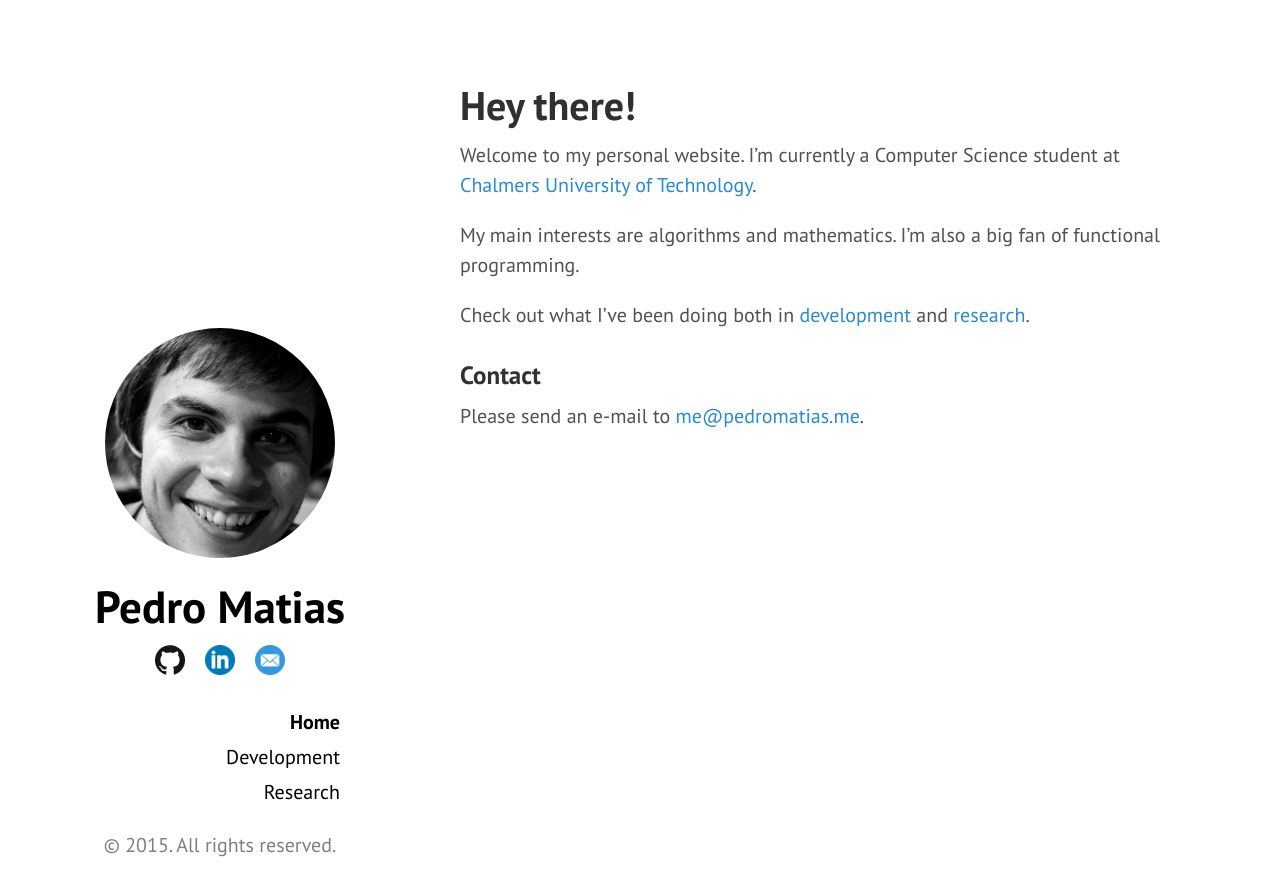
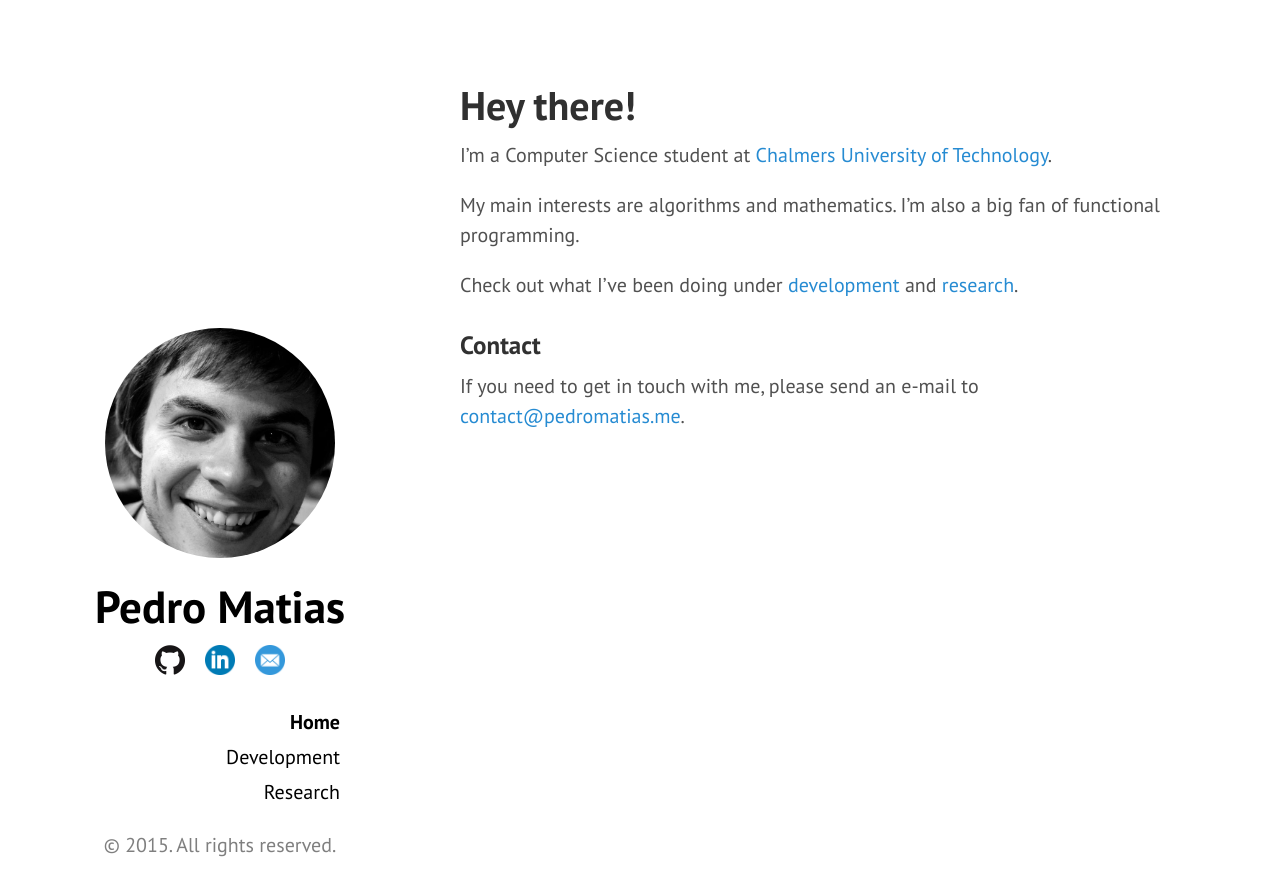
Before and after one commit to zydeon/zydeon.github.io, a Jekyll site: the page built from index.md, in a window 1280 px wide. Shown: the top 896 px of the page. Built offline with Jekyll 4.4.1, drawn with Linux system fonts in a browser that asks for light colours; nearby versions of some CDN libraries.

Commit message:
updated index

```diff
--- a/_config.yml
+++ b/_config.yml
@@ -15,7 +15,7 @@ description:      ''
 # Custom vars
 github:           https://github.com/zydeon
 linkedin:         https://www.linkedin.com/in/pamatias
-email:            me@pedromatias.me
+email:            contact@pedromatias.me
 
 
 # defaults
--- a/index.md
+++ b/index.md
@@ -3,12 +3,12 @@ layout: page
 title: Hey there!
 ---
 
-Welcome to my personal website. I'm currently a Computer Science student at [Chalmers University of Technology](http://www.chalmers.se).
+I'm a Computer Science student at [Chalmers University of Technology](http://www.chalmers.se).
 
 My main interests are algorithms and mathematics. I'm also a big fan of functional programming.
 
-Check out what I've been doing both in [development](/development) and [research](/research).
+Check out what I've been doing under [development](/development) and [research](/research).
 
 ### Contact
 
-Please send an e-mail to <a href="mailto:me@pedromatias.me">me@pedromatias.me</a>.
+If you need to get in touch with me, please send an e-mail to <a href="mailto:{{ site.email }}">{{ site.email }}</a>.
```
